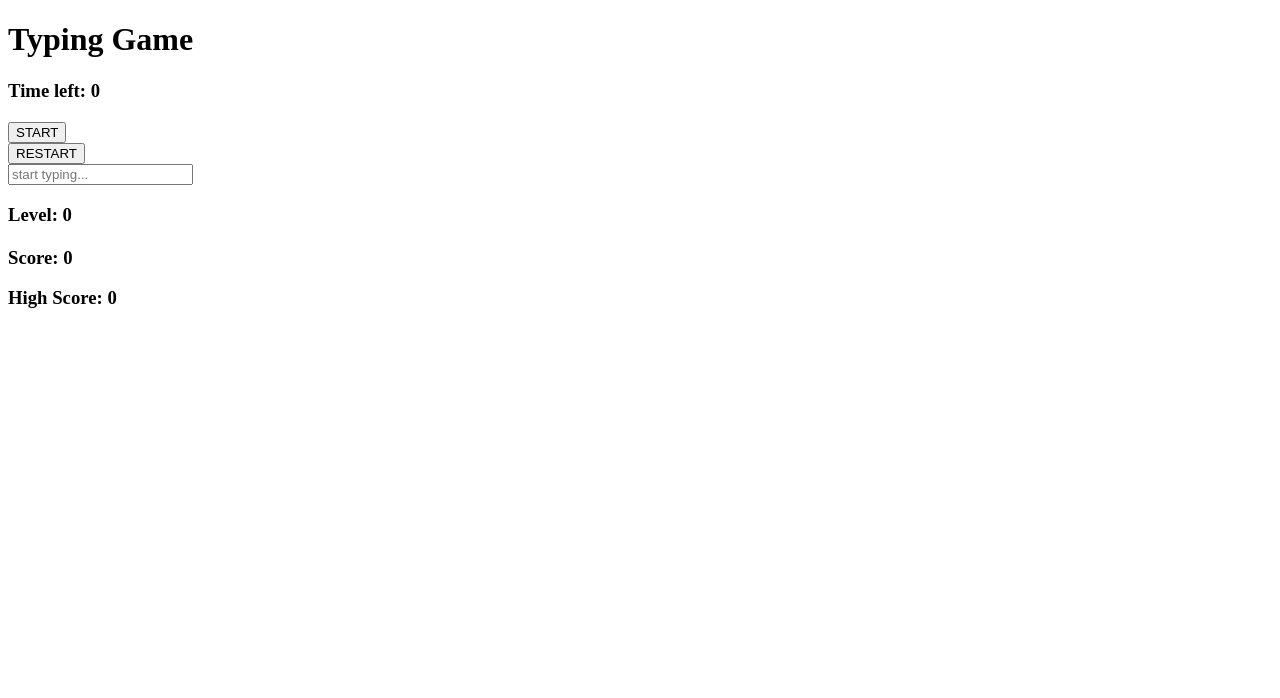
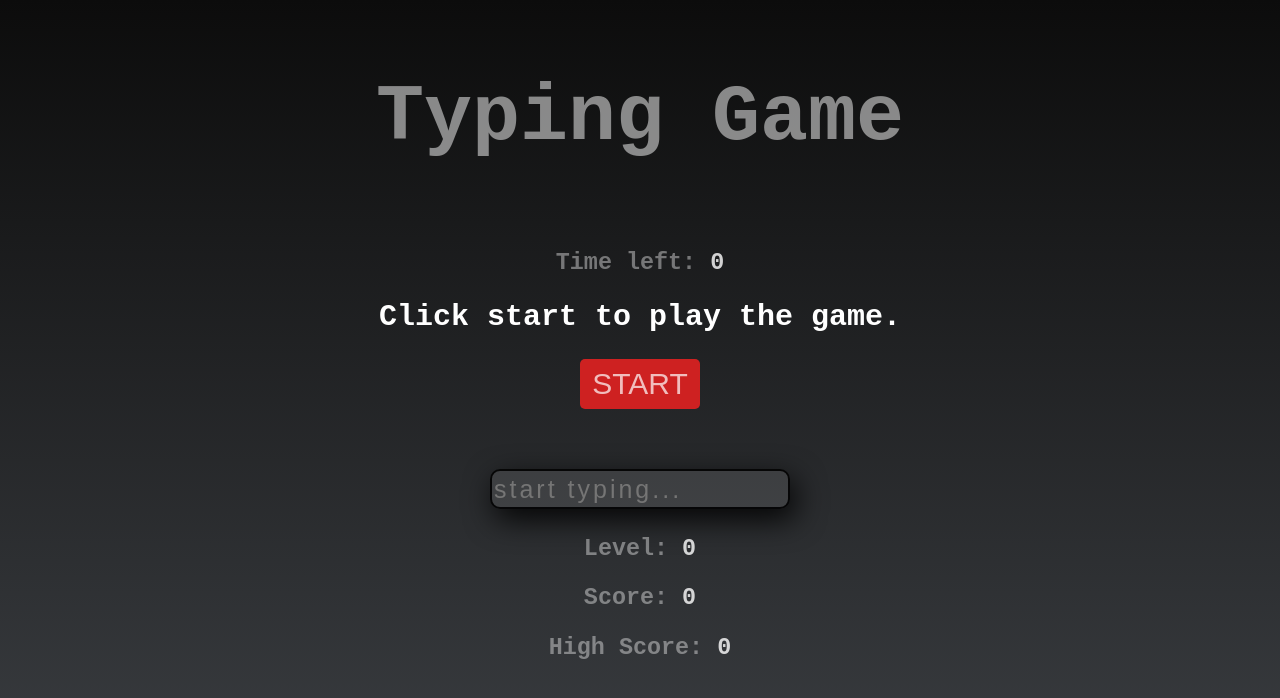
Before and after one commit to aaradhya15/TypingGame, a plain HTML site: page index.html in a window 1280 px wide. Drawn offline with Linux system fonts and the light colour scheme.

Commit message:
added CSS

```diff
--- a/index.html
+++ b/index.html
@@ -4,6 +4,7 @@
   <meta charset="UTF-8">
   <meta name="viewport" content="width=device-width, initial-scale=1.0">
   <title>Typing Game</title>
+  <link rel="stylesheet" href="style.css">
 </head>
 <body>
   <div class="header">
@@ -13,17 +14,17 @@
     <h3>Time left:
       <span id="timer">0</span>
     </h3>
-    <h2 id="current-word"> </h2>
+    <h2 id="current-word">Click start to play the game. </h2>
     <button id="start-button" >START</button>
     <br>
     <button id="restart-button" >RESTART</button>
     <br>
 
     <input type="text" id="input-word" placeholder="start typing...">
+    <h4 id="alert"> </h4>
     <h3>Level:
       <span id="level">0</span>
     </h3>
-    <h4 id="alert"> </h4>
     <h3>Score:
       <span id="score">0</span>
     </h3>
--- a/script.js
+++ b/script.js
@@ -15,9 +15,10 @@ window.onload = function(){
 
   let level = 0;
   let index = 0;
-  let timer = 6-level;
+  let timer = 6 - level;
   let score = 0;
   let highScore = 0;
+  inputWord.value = "";
 
   //words
   let words = [['splendid', 'waffle', 'anger', 'gargle', 'fragile', 'believe', 'recess', 'concern', 'hesitant', 'rotten', 'prefer', 'pick','letter', 'enormous', 'compete', 'dangerous', 'envious', 'thrill', 'zephyr', 'bent', 'oil', 'holiday', 'plot', 'canvas','neat', 'cycle', 'flood', 'instinctive', 'boy', 'introduce', 'change', 'murder', 'string', 'outstanding', 'vengeful', 'furry','pleasure', 'eager', 'rain', 'bells', 'marked', 'skip', 'enchanted', 'meddle', 'bear', 'upbeat', 'zoo', 'sudden'],
@@ -31,6 +32,7 @@ window.onload = function(){
 
 
   function startGame() {
+    start.style.visibility = "hidden";
     inputWord.value = "";
     inputWord.focus();
 
@@ -65,8 +67,11 @@ window.onload = function(){
     if(timer==0)
     {
       clearInterval(timerInterval);
+      alertMessage.style.color = "rgba(248,7,39)";
+      alertMessage.style.fontSize = "40px";
       alertMessage.innerText = "GAME OVER!";
       currentWord.innerText = "Click Restart to play again.";
+      restart.style.visibility = "visible";
       restart.addEventListener("click",restartGame);
 
     }
@@ -74,6 +79,8 @@ window.onload = function(){
   }
 
   function restartGame(){
+    alertMessage.innerText = "";
+    restart.style.visibility = "hidden";
     changeLevel(0);
     timer = 6 - level;
     index = 0;
@@ -88,6 +95,7 @@ window.onload = function(){
   function matchWord(){
     //console.log(currentWord.innerText);
     //console.log(inputWord.value)
+    alertMessage.innerText="";
     if(currentWord.innerText === inputWord.value)
     {
       //console.log(index);
@@ -96,6 +104,9 @@ window.onload = function(){
           index = 0;
           changeLevel(level+1);
         }
+      alertMessage.style.color = "rgba(46,206,61)";
+      alertMessage.style.fontSize = "30px";
+      alertMessage.innerText = "Correct!"
       setScore();
       setHighScore();
       inputWord.value = "";
--- /dev/null
+++ b/style.css
@@ -0,0 +1,71 @@
+body{
+    background-image:linear-gradient(#0c0c0c,#3b3e42 );
+    background-repeat: no-repeat;
+    background-attachment: fixed;
+}
+
+.header{
+    display: flex;
+    justify-content: center;
+    padding: 10px;
+    color: rgba(255, 255, 255, 0.5);
+    font-family: 'Courier New', Courier, monospace;
+    font-size: 40px;
+}
+
+.container{
+    justify-content: center;
+    text-align: center;
+    color: rgba(255, 255, 255, 0.4);
+    font-family: monospace;
+    font-size: 15pt;
+}
+
+#timer, #score, #level, #high-score{
+    color: rgba(255, 255, 255, 0.8);
+
+}
+
+#current-word{
+    color: rgba(255, 255, 255);
+
+}
+
+#alert{
+    color: rgba(255, 255, 255);
+}
+
+#input-word{
+    width: 300px;
+    height: 40px;
+    box-sizing: border-box;
+    border: 2px solid rgba(0, 0, 0, 0.9);
+    border-radius: 10px;
+    box-shadow: 5px 10px 30px rgba(0, 0, 0, 0.9);
+    background : rgba(255, 255, 255, 0.1);
+    font-size: 25px;
+    color: rgba(255, 255, 255, 0.8);
+    letter-spacing: 3px;
+}
+
+#start-button{
+    background-color: rgba(226, 34, 34, 0.9);
+    width: 120px;
+    height: 50px;
+    border: rgba(255, 255, 255, 0.1);
+    border-radius: 5px;
+    font-size: 30px;
+    color: rgba(255, 255, 255, 0.7);
+}
+
+#restart-button{
+    visibility: hidden;
+    background-color: rgba(226, 34, 34, 0.9);
+    width: 150px;
+    height: 50px;
+    border: rgba(255, 255, 255, 0.1);
+    border-radius: 5px;
+    font-size: 30px;
+    color: rgba(255, 255, 255, 0.7);
+    margin-bottom: 10px;
+}
```
